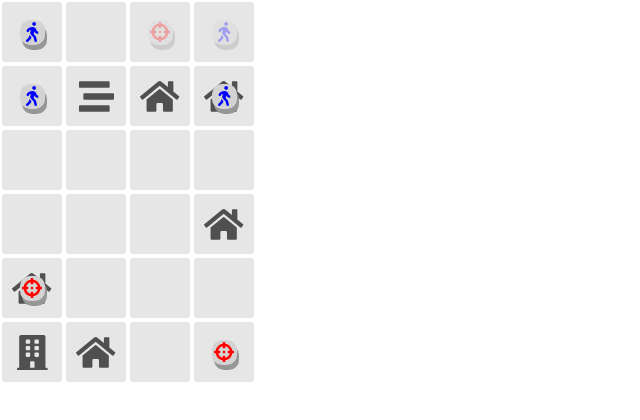
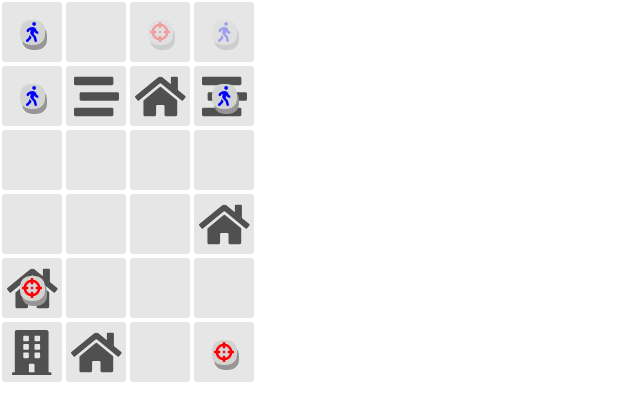
Before and after one commit to Sasooli/sniper-game, a React (Create React App) app: page / in a window 1280 px wide. Shown: the top 420 px of the page, without its empty margins (0-640 px from the left). Built offline with nearby package versions, Linux system fonts and the light colour scheme.

Commit message:
Increased terrain icon size

```diff
--- a/src/App.tsx
+++ b/src/App.tsx
@@ -15,7 +15,6 @@ function App() {
   boardState.setTerrain(0,5, TerrainTypes.Tower);
   boardState.setTerrain(1,5, TerrainTypes.Building);
   boardState.setTerrain(2,1, TerrainTypes.Building);
-  boardState.setTerrain(3,1, TerrainTypes.Building);
   //TODO: remove this hard-coded piece setup
   let boardPieces = new BoardPieces();
   boardPieces.placeNewPiece(0,0, PieceType.Soldier);
--- a/src/display/square.css
+++ b/src/display/square.css
@@ -16,7 +16,7 @@
 
 .terrain-icon {
     position: relative;
-    font-size: 35px;
+    font-size: 45px;
     z-index: 1;
     color: rgb(80, 80, 80);
 }
```
